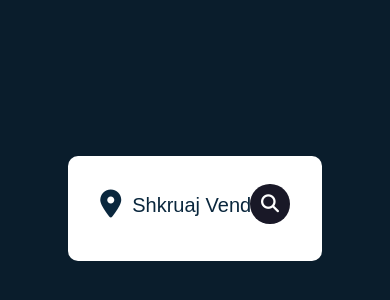
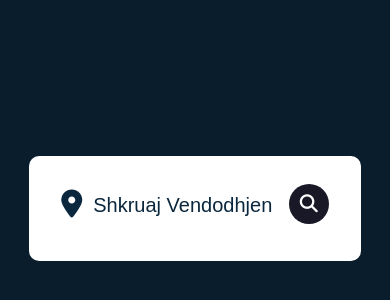
Before and after one commit to ByteExplorerX/Frontend-Portfolio, a plain HTML site: page Weather Website/index.html in a window 390 px wide. Shown: the part 214-514 px from the top of the page. Drawn offline with Linux system fonts and the light colour scheme.

Commit message:
style.css

```diff
--- a/Weather Website/assets/style.css
+++ b/Weather Website/assets/style.css
@@ -190,7 +190,7 @@ body{
 
 @media only screen and (max-width: 767px) {
     .container {
-        width: 65vw; /* Adjusted for responsiveness */
+        width: 85vw; /* Adjusted for responsiveness */
         max-width: auto; /* Removed max-width for smaller screens */
     }
 
```
